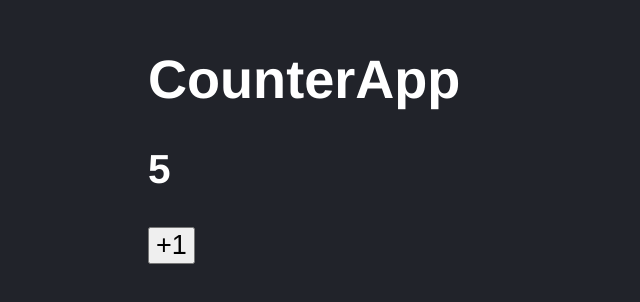
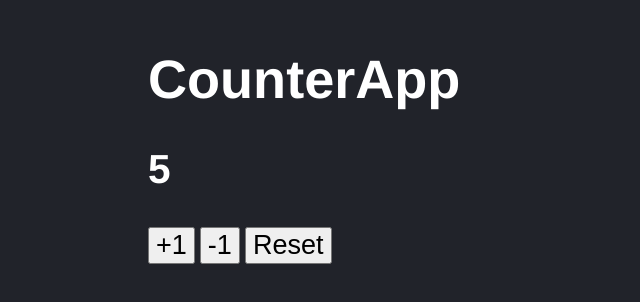
Before and after one commit to leakko/intro-react-vite, a React (Vite) app: page / in a window 1280 px wide. Shown: the part 136-438 px from the top of the page, without its empty margins (0-640 px from the left). Built offline with nearby package versions, Linux system fonts and the light colour scheme.

Commit message:
handleSubstract and handleReset implemented

```diff
--- a/src/CounterApp.jsx
+++ b/src/CounterApp.jsx
@@ -9,6 +9,14 @@ export const CounterApp = ({ value }) => {
         setCounter( c => c + 1 )
     }
 
+    const handleSubstract = () => {
+        setCounter( c => c + -1 )
+    }
+
+    const handlereset = () => {
+        setCounter( value )
+    }
+
     return (
         <>
             <h1>CounterApp</h1>
@@ -16,6 +24,13 @@ export const CounterApp = ({ value }) => {
             <button onClick={ handleAdd }>
                 +1
             </button>
+            <button onClick={ handleSubstract }>
+                -1
+            </button>
+            <button onClick={ handlereset }>
+                Reset
+            </button>
+
         </>
     )
 }
--- a/src/styles.css
+++ b/src/styles.css
@@ -9,4 +9,5 @@ html, body {
 button {
     padding: 15;
     font-size: 1.3rem;
+    margin-right: 5px;
 }
```
